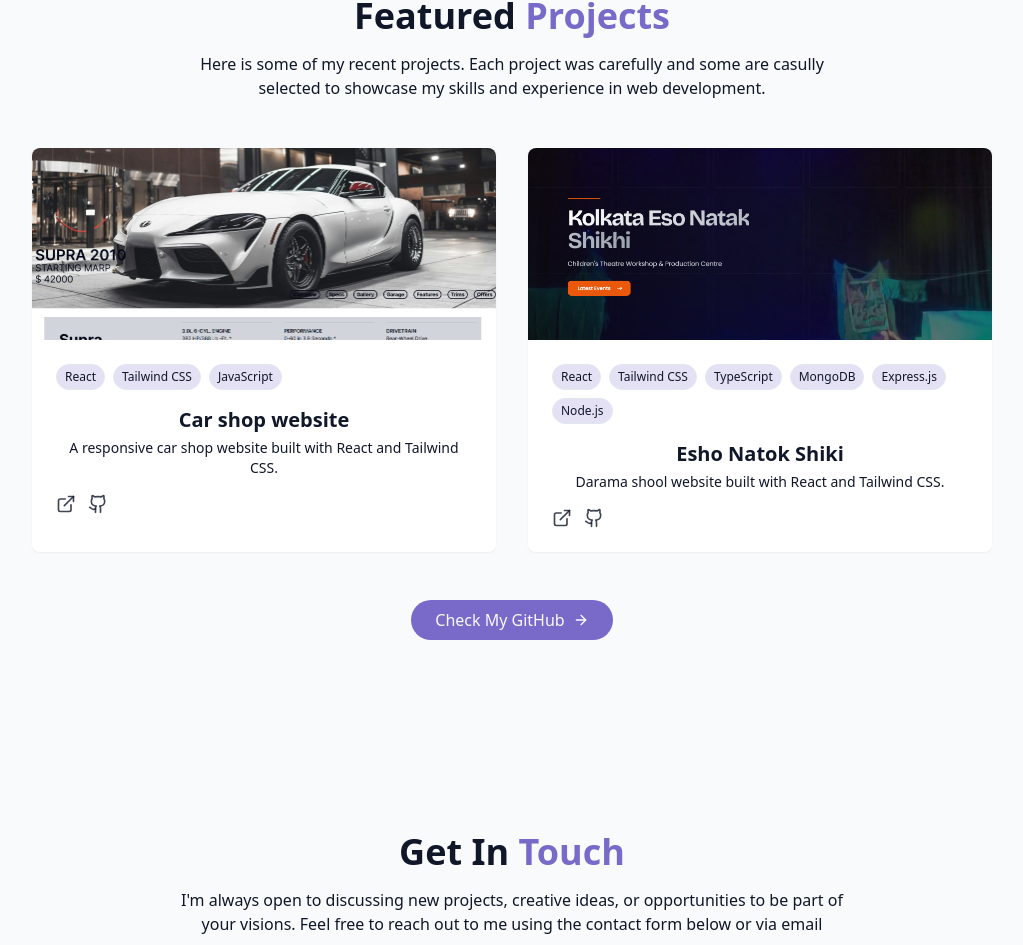
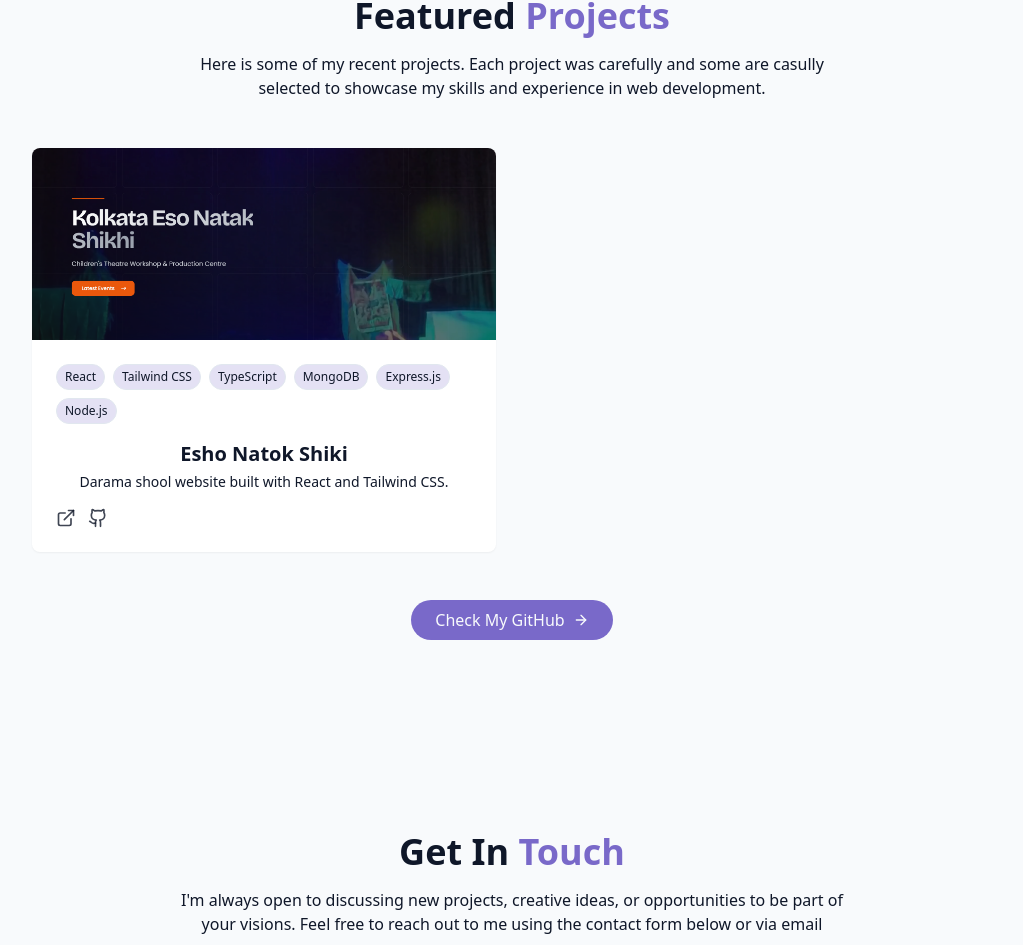
Before and after one commit to swarnadeep31/Portfolio, a React (Vite) app: page / in a window 1280 px wide. Shown: the part 2430-3375 px from the top of the page, without its empty margins (128-1151 px from the left). Built offline with nearby package versions, Linux system fonts and the light colour scheme.

Commit message:
Comment out 'Car shop website' project details
Commented out the project details for 'Car shop website' in ProjectSection component.

```diff
--- a/src/components/ProjectScetion.jsx
+++ b/src/components/ProjectScetion.jsx
@@ -1,18 +1,18 @@
 import { ArrowRight, ExternalLink, Github } from "lucide-react";
 
 const projects = [
+  // {
+  //   id: 1,
+  //   title: "Car shop website",
+  //   description:
+  //     "A responsive car shop website built with React and Tailwind CSS.",
+  //   image: "/projects/project1.png",
+  //   tags: ["React", "Tailwind CSS", "JavaScript"],
+  //   demoUrl: "https://cars-phi-nine.vercel.app/",
+  //   githubUrl: "https://github.com/swarnadeep31/cars",
+  // },
   {
     id: 1,
-    title: "Car shop website",
-    description:
-      "A responsive car shop website built with React and Tailwind CSS.",
-    image: "/projects/project1.png",
-    tags: ["React", "Tailwind CSS", "JavaScript"],
-    demoUrl: "https://cars-phi-nine.vercel.app/",
-    githubUrl: "https://github.com/swarnadeep31/cars",
-  },
-  {
-    id: 2,
     title: "Esho Natok Shiki",
     description: "Darama shool website built with React and Tailwind CSS.",
     image: "/projects/project2.png",
```
